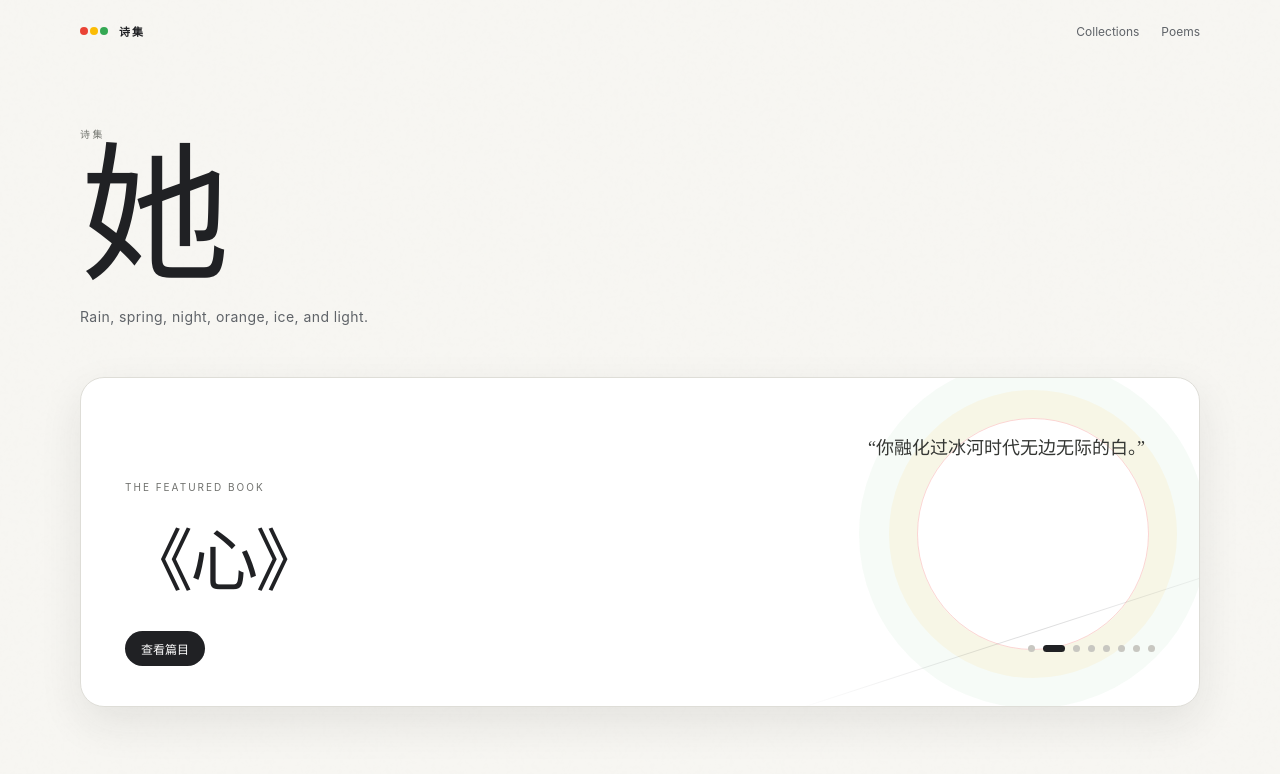
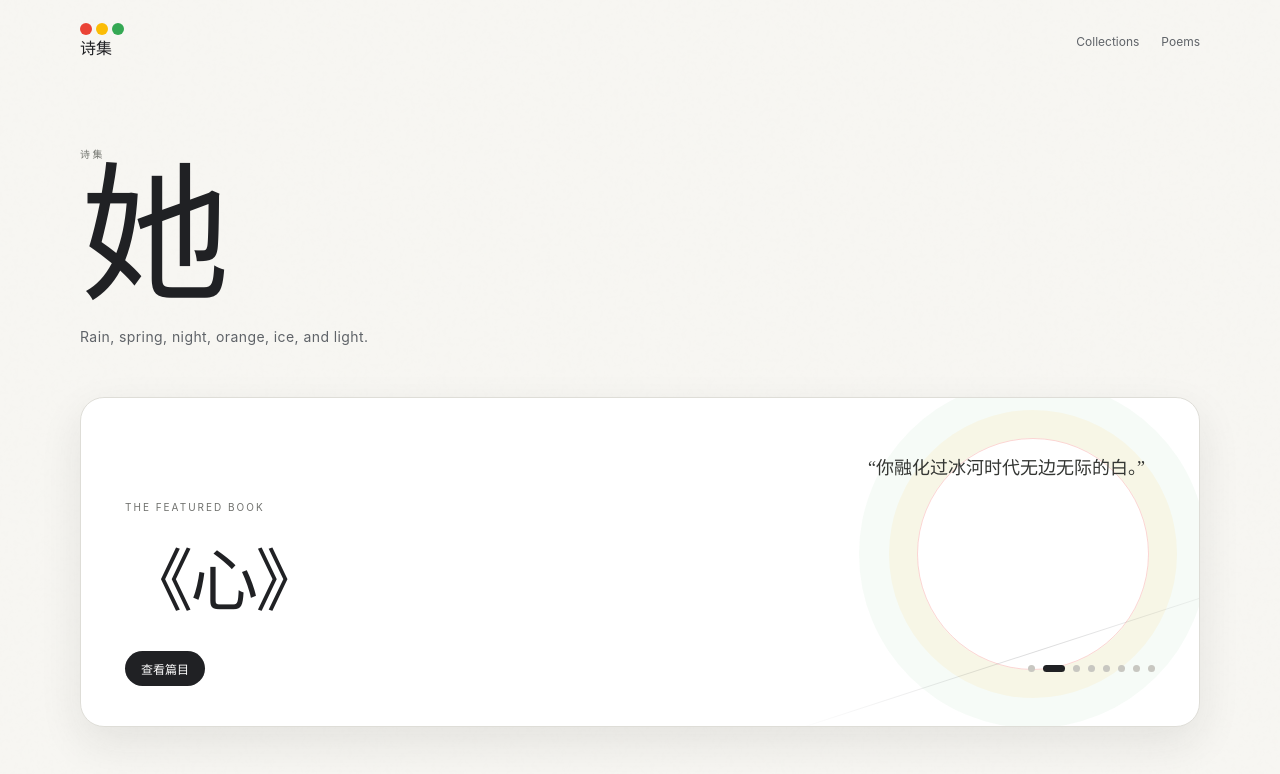
Before and after one commit to enter12words/uvcat-, a plain HTML site: page index.html in a window 1280 px wide. Shown: the top 774 px of the page. Drawn offline with Linux system fonts and the light colour scheme.

Commit message:
Update index.html

```diff
--- a/index.html
+++ b/index.html
@@ -42,17 +42,17 @@ body::before{
 }
 button,input{font:inherit}
 button{color:inherit}
-header,main{position:relative;z-index:1}
+header{position:relative;z-index:1}
+main{position:relative;z-index:1;padding-bottom:120px}
 
 /* ---------- header ---------- */
 header{
   max-width:1180px;margin:0 auto;padding:23px 30px;
   display:flex;align-items:center;justify-content:space-between;
 }
-.brand{display:flex;align-items:center;gap:11px;font-size:11px;font-weight:700;letter-spacing:.19em}
-.brand-mark{width:28px;height:8px;display:flex;gap:2px}
-.brand-mark::before{content:"";display:block;width:8px;height:8px;border-radius:50%;
-  background:var(--red);box-shadow:10px 0 0 var(--yellow),20px 0 0 var(--green)}
+.brand-mark{width:44px;height:12px;display:flex;gap:2px}
+.brand-mark::before{content:"";display:block;width:12px;height:12px;border-radius:50%;
+  background:var(--red);box-shadow:16px 0 0 var(--yellow),32px 0 0 var(--green)}
 nav{display:flex;gap:22px;font-size:12px}
 nav a{color:#5f6368;text-decoration:none}
 nav a:hover{color:var(--ink)}
```
